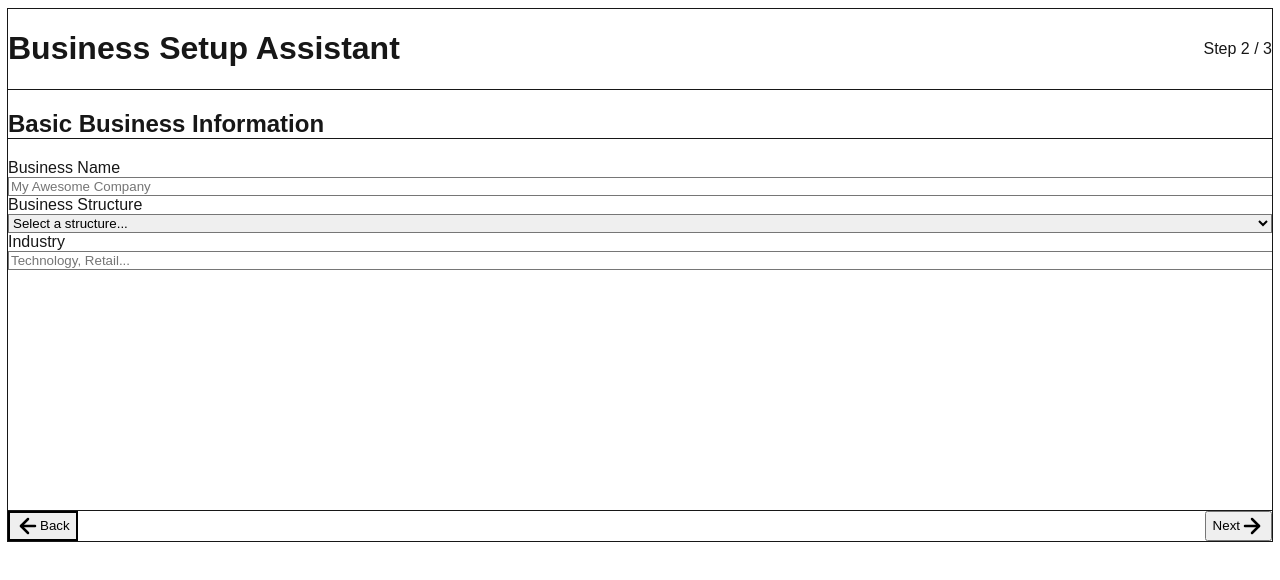
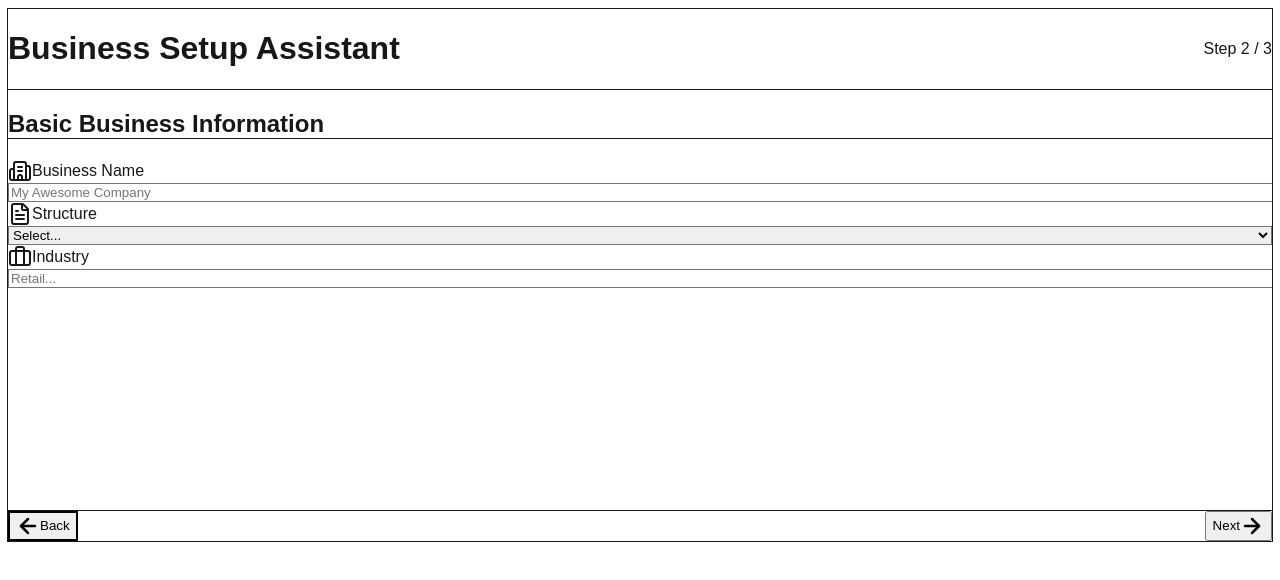
Before and after one commit to mahbubmunna/bussiness_guide, a Next.js app in the folder frontend/: page / in a window 1280 px wide. Both pictures are taken after a click on the button "Next". Shown: the top 580 px of the page. Built offline with nearby package versions, Linux system fonts and the light colour scheme.

Commit message:
style(BusinessInfo): add field icons and polish inputs

```diff
--- a/frontend/components/steps/BusinessInfoStep.tsx
+++ b/frontend/components/steps/BusinessInfoStep.tsx
@@ -1,5 +1,6 @@
 import React from 'react';
 import { useWizardStore } from '@/store/wizardStore';
+import { Building2, Briefcase, FileText } from 'lucide-react';
 
 const BusinessInfoStep: React.FC = () => {
     const { formData, updateFormData } = useWizardStore();
@@ -14,7 +15,10 @@ const BusinessInfoStep: React.FC = () => {
 
             <div className="grid grid-cols-1 md:grid-cols-2 gap-6">
                 <div className="md:col-span-2">
-                    <label htmlFor="businessName" className="block text-sm font-semibold text-slate-700 mb-2">Business Name</label>
+                    <label htmlFor="businessName" className="flex items-center gap-2 text-sm font-semibold text-slate-700 mb-2">
+                        <Building2 className="w-4 h-4 text-slate-400" />
+                        Business Name
+                    </label>
                     <input
                         type="text"
                         id="businessName"
@@ -27,7 +31,10 @@ const BusinessInfoStep: React.FC = () => {
                 </div>
 
                 <div>
-                    <label htmlFor="structure" className="block text-sm font-semibold text-slate-700 mb-2">Business Structure</label>
+                    <label htmlFor="structure" className="flex items-center gap-2 text-sm font-semibold text-slate-700 mb-2">
+                        <FileText className="w-4 h-4 text-slate-400" />
+                        Structure
+                    </label>
                     <select
                         id="structure"
                         name="structure"
@@ -35,7 +42,7 @@ const BusinessInfoStep: React.FC = () => {
                         onChange={handleChange}
                         className="mt-1 block w-full rounded-lg border-slate-300 shadow-sm focus:border-blue-500 focus:ring-blue-500 p-3 border bg-white"
                     >
-                        <option value="">Select a structure...</option>
+                        <option value="">Select...</option>
                         <option value="sole-proprietorship">Sole Proprietorship</option>
                         <option value="llc">LLC</option>
                         <option value="corporation">Corporation</option>
@@ -43,7 +50,10 @@ const BusinessInfoStep: React.FC = () => {
                 </div>
 
                 <div>
-                    <label htmlFor="industry" className="block text-sm font-semibold text-slate-700 mb-2">Industry</label>
+                    <label htmlFor="industry" className="flex items-center gap-2 text-sm font-semibold text-slate-700 mb-2">
+                        <Briefcase className="w-4 h-4 text-slate-400" />
+                        Industry
+                    </label>
                     <input
                         type="text"
                         id="industry"
@@ -51,7 +61,7 @@ const BusinessInfoStep: React.FC = () => {
                         value={formData.industry || ''}
                         onChange={handleChange}
                         className="mt-1 block w-full rounded-lg border-slate-300 shadow-sm focus:border-blue-500 focus:ring-blue-500 p-3 border transition-colors hover:border-blue-300"
-                        placeholder="Technology, Retail..."
+                        placeholder="Retail..."
                     />
                 </div>
             </div>
```
